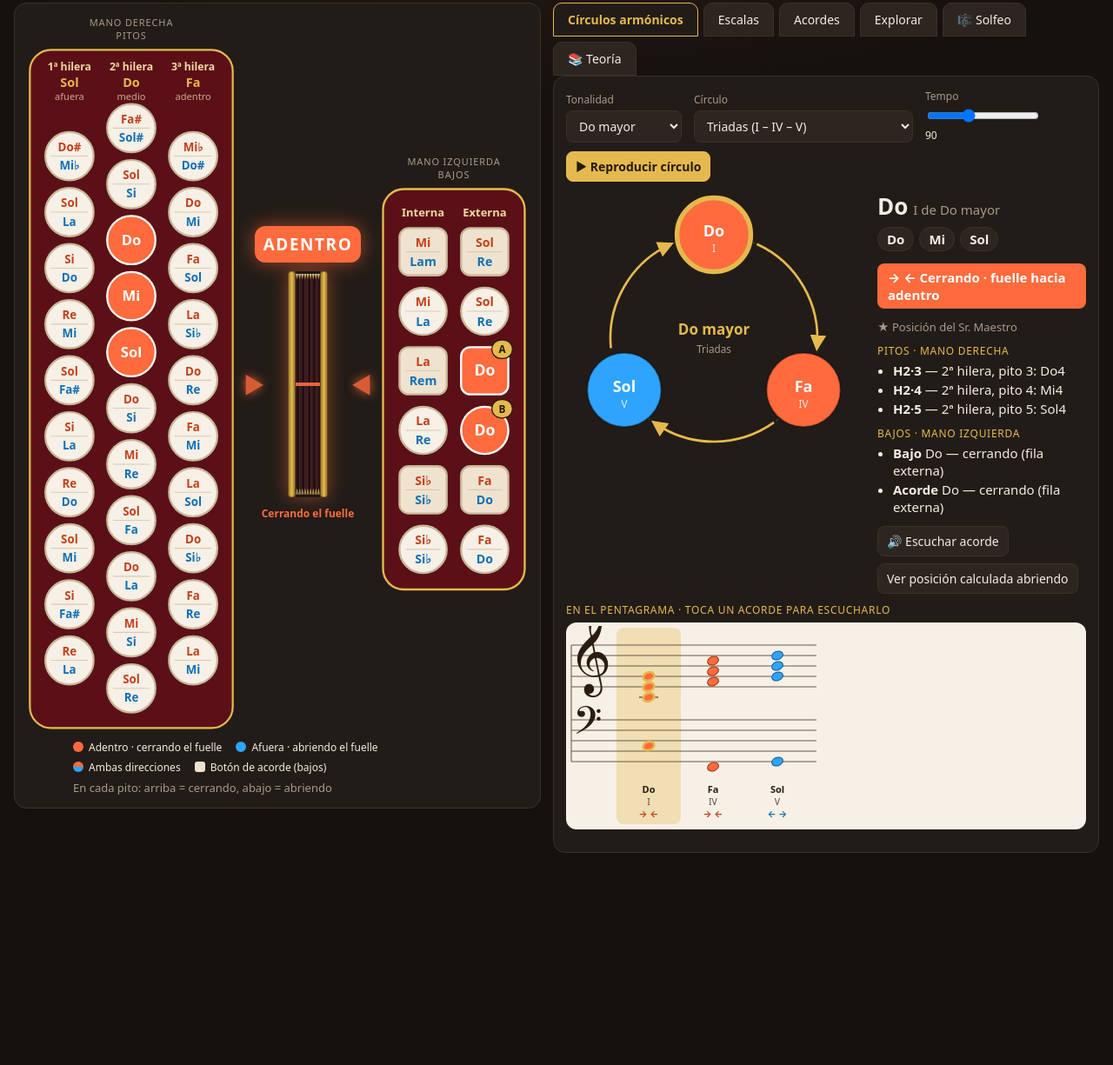
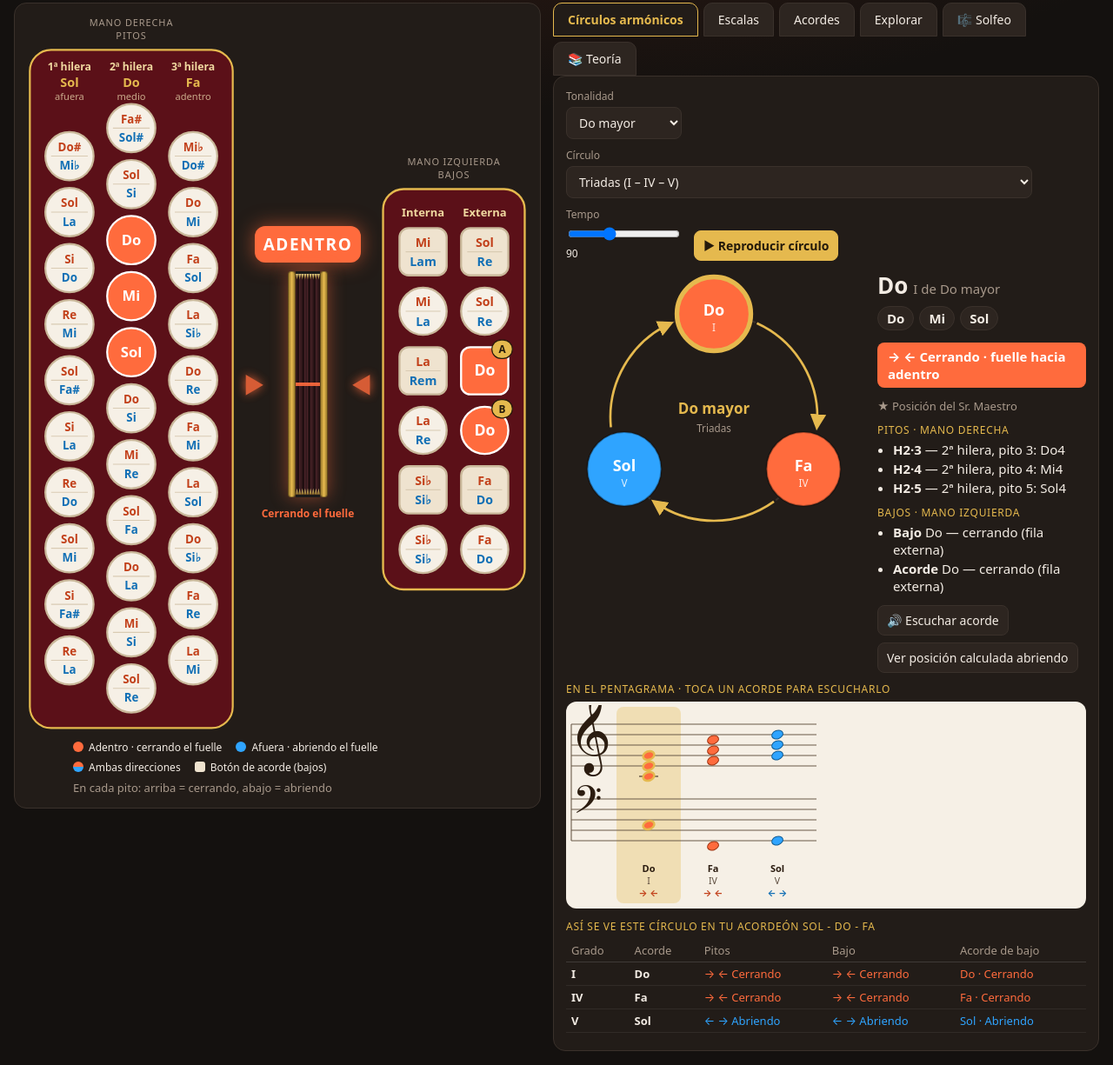
Before and after one commit to AlonsoGil20/Maestro-Corona-Gil-Gil, a plain HTML site: page index.html in a window 1280 px wide. Shown: the part 96-1321 px from the top of the page at 87% size. Before the commit the page ends 1093 px from the top, so only its background shows below. Drawn offline with Linux system fonts and the light colour scheme.

Commit message:
Add files via upload

```diff
--- a/css/styles.css
+++ b/css/styles.css
@@ -191,6 +191,14 @@ svg.keys { height: auto; display: block; }
 .node text { text-anchor: middle; fill: #fff; pointer-events: none; }
 .node .nm { font-size: 17px; font-weight: 700; }
 .node .dg { font-size: 11px; opacity: .85; }
+.node .nm.long { font-size: 12px; }
+.map-wrap { overflow-x: auto; }
+.cmap { width: 100%; border-collapse: collapse; font-size: 13px; margin: 6px 0; }
+.cmap th { text-align: left; color: var(--muted); font-weight: 500; border-bottom: 1px solid #ffffff22; padding: 4px 6px; }
+.cmap td { padding: 4px 6px; border-bottom: 1px solid #ffffff11; white-space: nowrap; }
+.cmap tbody tr { cursor: pointer; }
+.cmap tbody tr:hover { background: #ffffff0d; }
+.cmap .push { color: var(--push); } .cmap .pull { color: var(--pull); } .cmap .no { color: var(--muted); }
 .center-t { text-anchor: middle; fill: var(--gold); font-size: 16px; font-weight: 700; }
 .center-s { text-anchor: middle; fill: var(--muted); font-size: 11px; }
 
--- a/index.html
+++ b/index.html
@@ -108,6 +108,7 @@
       </div>
       <div class="sub">En el pentagrama · toca un acorde para escucharlo</div>
       <div class="staff-wrap"><svg id="cStaff" class="staff"></svg></div>
+      <div id="circleMap"></div>
     </section>
 
     <section class="card tab hidden" id="tab-scales">
--- a/js/app.js
+++ b/js/app.js
@@ -173,7 +173,8 @@ const App = { hooks: {} };
   }
 
   /* ---------------- Acordes ---------------- */
-  function findVoicings(tones, optional) {
+  // shift: semitonos para buscar más agudo o más grave que el centro del teclado
+  function findVoicings(tones, optional, shift = 0) {
     const pcs = tones.map(t => t.pc);
     const req = pcs.filter((_, i) => !optional.includes(i));
     const sizes = optional.length ? [pcs.length, pcs.length - 1] : [pcs.length];
@@ -185,7 +186,7 @@ const App = { hooks: {} };
         combos(cands, k, combo => {
           const ps = new Set(combo.map(b => Music.pc(b[dir])));
           if (ps.size !== k || !req.every(p => ps.has(p))) return;
-          const cost = spread(combo) + Math.abs(avg(combo.map(b => b[dir])) - L.center) / 12 * 0.8
+          const cost = spread(combo) + Math.abs(avg(combo.map(b => b[dir])) - L.center - shift) / 12 * (shift ? 2 : 0.8)
             + (k < pcs.length ? 0.6 : 0);
           if (!best || cost < best.cost) best = { dir, buttons: combo.slice(), cost };
         });
@@ -221,19 +222,21 @@ const App = { hooks: {} };
   }
   const refButton = ([fila, boton]) => L.treble.find(b => b.row === fila - 1 && b.idx === boton - 1);
 
-  function circleChords(keyPc, mode, degrees, refKey) {
+  // escala: los acordes suben por el teclado como una escala, y el último (la octava) queda arriba
+  function circleChords(keyPc, mode, degrees, refKey, escala) {
     const refs = refSteps(refKey, keyPc);
     const steps = Music.SCALES[mode === 'maj' ? 'mayor' : 'menor'].steps;
     const rootLetter = Music.letterOf(keyPc, Music.rootPref(keyPc, mode));
     return degrees.map((deg, i) => {
       const d = Music.DEGREES[mode][deg];
       const q = Music.CHORDS[d.q];
-      const rootPc = Music.pc(keyPc + steps[d.deg]);
+      const rootPc = Music.pc(keyPc + steps[d.deg] + (d.alt || 0));
       const letter = (rootLetter + d.deg) % 7;
       const tones = q.iv.map((iv, k) => ({
         pc: Music.pc(rootPc + iv), name: Music.spell((letter + q.lt[k]) % 7, rootPc + iv), letter: (letter + q.lt[k]) % 7,
       }));
-      let voicings = findVoicings(tones, q.optional).map(v => ({ ...v, ref: false }));
+      const shift = escala ? steps[d.deg] + (i === degrees.length - 1 ? 12 : 0) - 7 : 0;
+      let voicings = findVoicings(tones, q.optional, shift).map(v => ({ ...v, ref: false }));
       const r = refs && refs[i] && refs[i][0] === deg ? refs[i][1] : null;
       if (r) {
         const buttons = r.map(refButton), dir = r[0][2];
@@ -253,7 +256,7 @@ const App = { hooks: {} };
   const chordVoicing = ch => ch.voicings[ch.alt] || null;
   function chordBass(ch) {
     const v = chordVoicing(ch);
-    return findBass(ch.rootPc, ch.quality, v ? v.dir : 'push');
+    return chordTabBass(ch, v ? v.dir : 'push');
   }
 
   /* ---------------- Pestaña: círculos ---------------- */
@@ -290,13 +293,13 @@ const App = { hooks: {} };
     stop();
     const [p, mode] = $('#cKey').value.split(':');
     const circle = Music.CIRCLES[mode][+$('#cType').value];
-    S.circle = { keyPc: +p, mode, def: circle, chords: circleChords(+p, mode, circle.degrees, circle.ref) };
+    S.circle = { keyPc: +p, mode, def: circle, chords: circleChords(+p, mode, circle.degrees, circle.ref, circle.escala) };
     selectChord(Math.min(S.selChord, S.circle.chords.length - 1), false);
   }
 
   function renderCircle() {
     const { chords, keyPc, mode, def } = S.circle;
-    const n = chords.length, C = 160, R = 112, r = 40;
+    const n = chords.length, C = 160, R = n > 6 ? 122 : 112, r = n > 6 ? 31 : 40;
     const ang = i => (-90 + i * 360 / n) * Math.PI / 180;
     const pt = a => [C + R * Math.cos(a), C + R * Math.sin(a)];
     const gapA = (r + 8) / R;
@@ -308,15 +311,16 @@ const App = { hooks: {} };
       h += `<path class="arc" d="M${x1},${y1} A${R},${R} 0 0 1 ${x2},${y2}" marker-end="url(#arr)"/>`;
     }
     h += `<text class="center-t" x="${C}" y="${C - 4}">${Music.keyName(keyPc, mode)}</text>
-      <text class="center-s" x="${C}" y="${C + 16}">${def.name.split(' (')[0]}</text>`;
+      ${def.name.split(' (')[0].split(', ').map((t, k) => `<text class="center-s" x="${C}" y="${C + 16 + k * 14}">${t}</text>`).join('')}`;
     chords.forEach((ch, i) => {
       const [x, y] = pt(ang(i));
       const v = chordVoicing(ch);
       h += `<g class="node ${v ? v.dir : 'na'} ${i === S.selChord ? 'sel' : ''}" data-i="${i}" transform="translate(${x},${y})">
-        <circle r="${r}"/><text class="nm" y="2">${ch.name}</text><text class="dg" y="19">${ch.deg}</text></g>`;
+        <circle r="${r}"/><text class="nm ${ch.name.length > 4 ? 'long' : ''}" y="2">${ch.name}</text><text class="dg" y="${n > 6 ? 16 : 19}">${ch.deg}</text></g>`;
     });
     $('#circleSvg').innerHTML = h;
     renderCircleStaff();
+    renderCircleMap();
   }
 
   function renderCircleStaff() {
@@ -333,6 +337,28 @@ const App = { hooks: {} };
       };
     });
     Staff.render($('#cStaff'), { staves: ['treble', 'bass'], events, colW: 74, cur: S.selChord });
+  }
+
+  // Tabla «así se ve en tu acordeón»: qué acordes tienen pitos, bajo y acorde de bajo
+  function renderCircleMap() {
+    const { chords, def } = S.circle;
+    const rows = chords.filter((ch, i) => chords.findIndex(c => c.deg === ch.deg) === i).map(ch => {
+      const v = chordVoicing(ch), b = chordBass(ch);
+      const pitos = v ? `<span class="${v.dir}">${DIRS[v.dir].arrow} ${DIRS[v.dir].label}</span>` : '<span class="no">✕ No hay</span>';
+      const bajo = b.bass ? `<span class="${b.bass.dir}">${DIRS[b.bass.dir].arrow} ${DIRS[b.bass.dir].label}</span>` : '<span class="no">✕ No hay</span>';
+      const acorde = b.chord ? `<span class="${b.chord.dir}">${bassName(b.chord.btn, b.chord.dir)} · ${DIRS[b.chord.dir].label}</span>`
+        : b.noChord ? '<span class="no">— No existe en 12 bajos</span>' : '<span class="no">✕ No hay</span>';
+      return `<tr data-i="${chords.indexOf(ch)}"><td><b>${ch.deg}</b></td><td><b>${ch.name}</b></td><td>${pitos}</td><td>${bajo}</td><td>${acorde}</td></tr>`;
+    }).join('');
+    const sinBajo = chords.filter(ch => !chordBass(ch).bass).map(ch => ch.name);
+    const sinPitos = chords.filter(ch => !chordVoicing(ch)).map(ch => ch.name);
+    $('#circleMap').innerHTML = `<div class="sub">Así se ve ${def.escala ? 'esta tonalidad' : 'este círculo'} en tu acordeón ${S.tuning.name}</div>
+      <div class="map-wrap"><table class="cmap"><thead><tr><th>Grado</th><th>Acorde</th><th>Pitos</th><th>Bajo</th><th>Acorde de bajo</th></tr></thead>
+      <tbody>${rows}</tbody></table></div>
+      ${def.escala ? `<div class="note">Un acorde sobre cada nota de la escala, hasta la octava. Los círculos que se tocan en las canciones se arman con estos acordes.
+        Los 12 bajos solo traen acordes mayores y menores: los disminuidos, aumentados y semidisminuidos se acompañan solo con el bajo.</div>` : ''}
+      ${sinPitos.length ? `<div class="warn">⚠ Sin posición completa en los pitos: ${[...new Set(sinPitos)].join(', ')}.</div>` : ''}
+      ${sinBajo.length ? `<div class="warn">⚠ Sin bajo en este acordeón: ${[...new Set(sinBajo)].join(', ')}.</div>` : ''}`;
   }
 
   function renderChordInfo() {
@@ -354,7 +380,8 @@ const App = { hooks: {} };
     h += `<div class="sub">Bajos · mano izquierda</div><ul>`;
     if (bass.bass) h += `<li><b>Bajo</b> ${Music.name(ch.rootPc, S.tuning.pref)} — ${DIRS[bass.bass.dir].label.toLowerCase()} (fila ${BASE_LAYOUT.bass[bass.bass.btn.row].name.toLowerCase()})</li>`;
     if (bass.chord) h += `<li><b>Acorde</b> ${bassName(bass.chord.btn, bass.chord.dir)} — ${DIRS[bass.chord.dir].label.toLowerCase()} (fila ${BASE_LAYOUT.bass[bass.chord.btn.row].name.toLowerCase()})</li>`;
-    h += `</ul>${bass.warn.map(w => `<div class="warn">⚠ ${w}</div>`).join('')}
+    h += `</ul>${bass.noChord ? `<div class="note">Los 12 bajos no tienen botón de acorde ${Music.CHORDS[ch.quality].name.toLowerCase()}: se acompaña solo con el bajo.</div>` : ''}
+      ${bass.warn.map(w => `<div class="warn">⚠ ${w}</div>`).join('')}
       <div class="btnrow"><button id="chordPlay">🔊 Escuchar acorde</button>
       ${ch.voicings.length > 1 ? `<button id="chordAlt">Ver posición ${ch.voicings[1 - ch.alt].ref ? 'del Sr. Maestro' : 'calculada'} ${DIRS[ch.voicings[1 - ch.alt].dir].label.toLowerCase()}</button>` : ''}</div>`;
     $('#chordInfo').innerHTML = h;
@@ -388,7 +415,10 @@ const App = { hooks: {} };
     const bass = chordBass(ch);
     if (bass.bass) Sound.bass(bassMidi(ch.rootPc), beatMs / 1000 * 0.7);
     if (bass.chord) setTimeout(() => Sound.bassChord(bassChordMidis(ch.rootPc, bass.chord.btn[bass.chord.dir + 'Q']), beatMs / 1000 * 0.6), beatMs);
-    else if (bass.bass) setTimeout(() => Sound.bass(bassMidi(ch.rootPc) + 7, beatMs / 1000 * 0.6), beatMs);
+    else if (bass.bass) {
+      const fifth = Music.CHORDS[ch.quality].iv[2] === 7 ? 7 : 0;
+      setTimeout(() => Sound.bass(bassMidi(ch.rootPc) + fifth, beatMs / 1000 * 0.6), beatMs);
+    }
   }
 
   function playCircle() {
@@ -750,10 +780,12 @@ const App = { hooks: {} };
 
   // Acompañamiento en los bajos: acorde menor para m y m7, mayor para mayor, 7 y maj7; los demás, solo el bajo
   function chordTabBass(ch, dir) {
-    const kind = ['min', 'm7'].includes(ch.type) ? 'min' : ['maj', 'dom7', 'maj7'].includes(ch.type) ? 'maj' : null;
+    const type = ch.type || ch.quality;
+    const kind = ['min', 'm7'].includes(type) ? 'min' : ['maj', 'dom7', 'maj7'].includes(type) ? 'maj' : null;
     const bass = findBass(ch.rootPc, kind || 'maj', dir);
     if (!kind) {
       bass.chord = null;
+      bass.noChord = true;  // los 12 bajos solo traen acordes mayores y menores
       bass.warn = bass.warn.filter(w => !w.includes('acorde'));
     }
     return bass;
@@ -983,6 +1015,10 @@ const App = { hooks: {} };
     const n = e.target.closest('.node');
     if (n) { stop(); selectChord(+n.dataset.i); }
   });
+  $('#circleMap').addEventListener('click', e => {
+    const tr = e.target.closest('tr[data-i]');
+    if (tr) { stop(); selectChord(+tr.dataset.i); }
+  });
 
   ['#sRoot', '#sType', '#sHand', '#sInt', '#sOct', '#sSpan', '#sFing'].forEach(id => $(id).addEventListener('change', computeScale));
   $('#sPlay').addEventListener('click', playScale);
--- a/js/music.js
+++ b/js/music.js
@@ -85,11 +85,20 @@ const Music = (() => {
     maj: {
       I: { deg: 0, q: 'maj' }, ii: { deg: 1, q: 'min' }, iii: { deg: 2, q: 'min' },
       IV: { deg: 3, q: 'maj' }, V: { deg: 4, q: 'maj' }, V7: { deg: 4, q: 'dom7' },
-      vi: { deg: 5, q: 'min' }, I7: { deg: 0, q: 'dom7' },
+      vi: { deg: 5, q: 'min' }, I7: { deg: 0, q: 'dom7' }, 'vii°': { deg: 6, q: 'dim' },
+      // Con séptimas
+      Imaj7: { deg: 0, q: 'maj7' }, ii7: { deg: 1, q: 'm7' }, iii7: { deg: 2, q: 'm7' }, IVmaj7: { deg: 3, q: 'maj7' },
+      vi7: { deg: 5, q: 'm7' }, 'viiø7': { deg: 6, q: 'm7b5' },
     },
     min: {
       i: { deg: 0, q: 'min' }, III: { deg: 2, q: 'maj' }, iv: { deg: 3, q: 'min' },
       V7: { deg: 4, q: 'dom7' }, VI: { deg: 5, q: 'maj' }, VII: { deg: 6, q: 'maj' },
+      'ii°': { deg: 1, q: 'dim' }, v: { deg: 4, q: 'min' }, V: { deg: 4, q: 'maj' },
+      // alt: se sube medio tono la nota de la escala menor natural (menor armónica)
+      'III+': { deg: 2, q: 'aug' }, 'vii°': { deg: 6, q: 'dim', alt: 1 },
+      // Con séptimas
+      i7: { deg: 0, q: 'm7' }, 'iiø7': { deg: 1, q: 'm7b5' }, IIImaj7: { deg: 2, q: 'maj7' }, iv7: { deg: 3, q: 'm7' },
+      v7: { deg: 4, q: 'm7' }, VImaj7: { deg: 5, q: 'maj7' }, VII7: { deg: 6, q: 'dom7' },
     },
   };
 
@@ -100,11 +109,17 @@ const Music = (() => {
       { name: 'Círculo armónico (I – vi – ii – V7)', degrees: ['I', 'vi', 'ii', 'V7'], ref: 'armonico' },
       { name: 'Círculo melódico (I – vi – IV – V7)', degrees: ['I', 'vi', 'IV', 'V7'], ref: 'melodico' },
       { name: 'Con séptima (I – I7 – IV – V7)', degrees: ['I', 'I7', 'IV', 'V7'] },
+      // Un acorde sobre cada nota de la escala, hasta la octava
+      { name: 'Escala armonizada (I – ii – iii – IV – V – vi – vii° – I)', degrees: ['I', 'ii', 'iii', 'IV', 'V', 'vi', 'vii°', 'I'], escala: true },
+      { name: 'Escala armonizada con séptimas (Imaj7 – ii7 – iii7 – IVmaj7 – V7 – vi7 – viiø7)', degrees: ['Imaj7', 'ii7', 'iii7', 'IVmaj7', 'V7', 'vi7', 'viiø7', 'Imaj7'], escala: true },
     ],
     min: [
       { name: 'Básico menor (i – iv – V7)', degrees: ['i', 'iv', 'V7'] },
       { name: 'Con relativo (i – III – iv – V7)', degrees: ['i', 'III', 'iv', 'V7'] },
       { name: 'Andaluz (i – VII – VI – V7)', degrees: ['i', 'VII', 'VI', 'V7'] },
+      { name: 'Escala armonizada, menor natural (i – ii° – III – iv – v – VI – VII – i)', degrees: ['i', 'ii°', 'III', 'iv', 'v', 'VI', 'VII', 'i'], escala: true },
+      { name: 'Escala armonizada, menor armónica (i – ii° – III+ – iv – V – VI – vii° – i)', degrees: ['i', 'ii°', 'III+', 'iv', 'V', 'VI', 'vii°', 'i'], escala: true },
+      { name: 'Escala armonizada con séptimas, menor natural (i7 – iiø7 – IIImaj7 – iv7 – v7 – VImaj7 – VII7)', degrees: ['i7', 'iiø7', 'IIImaj7', 'iv7', 'v7', 'VImaj7', 'VII7', 'i7'], escala: true },
     ],
   };
 
--- a/js/pruebas.js
+++ b/js/pruebas.js
@@ -177,10 +177,10 @@
       const L = App.L;
       ['maj', 'min'].forEach(mode => Music.CIRCLES[mode].forEach(c => {
         for (let key = 0; key < 12; key++) {
-          const chords = App.circleChords(key, mode, c.degrees, c.ref);
+          const chords = App.circleChords(key, mode, c.degrees, c.ref, c.escala);
           chords.forEach(ch => {
             const q = Music.CHORDS[ch.quality];
-            const root = pc(key + Music.SCALES[mode === 'maj' ? 'mayor' : 'menor'].steps[Music.DEGREES[mode][ch.deg].deg]);
+            const root = pc(key + Music.SCALES[mode === 'maj' ? 'mayor' : 'menor'].steps[Music.DEGREES[mode][ch.deg].deg] + (Music.DEGREES[mode][ch.deg].alt || 0));
             t.check(ch.rootPc === root, `${tu.name} · ${c.name} en ${Music.keyName(key, mode)}: raíz de ${ch.deg}`);
             if (c.ref) { refEsperados++; if (ch.voicings[0] && ch.voicings[0].ref) conRef++; }
             ch.voicings.forEach(v => {
--- a/sw.js
+++ b/sw.js
@@ -1,7 +1,7 @@
 /* Service worker: guarda la app para que funcione sin internet.
    Con internet siempre trae la versión más nueva (así nunca se mezclan archivos viejos y nuevos);
    sin internet usa lo guardado. Sube VERSION al publicar cambios. */
-const VERSION = 'maestro-corona-v13';
+const VERSION = 'maestro-corona-v15';
 const FILES = [
   './',
   './index.html',
```
Also changed, not shown: js/install.js (+9 -1 lines).
